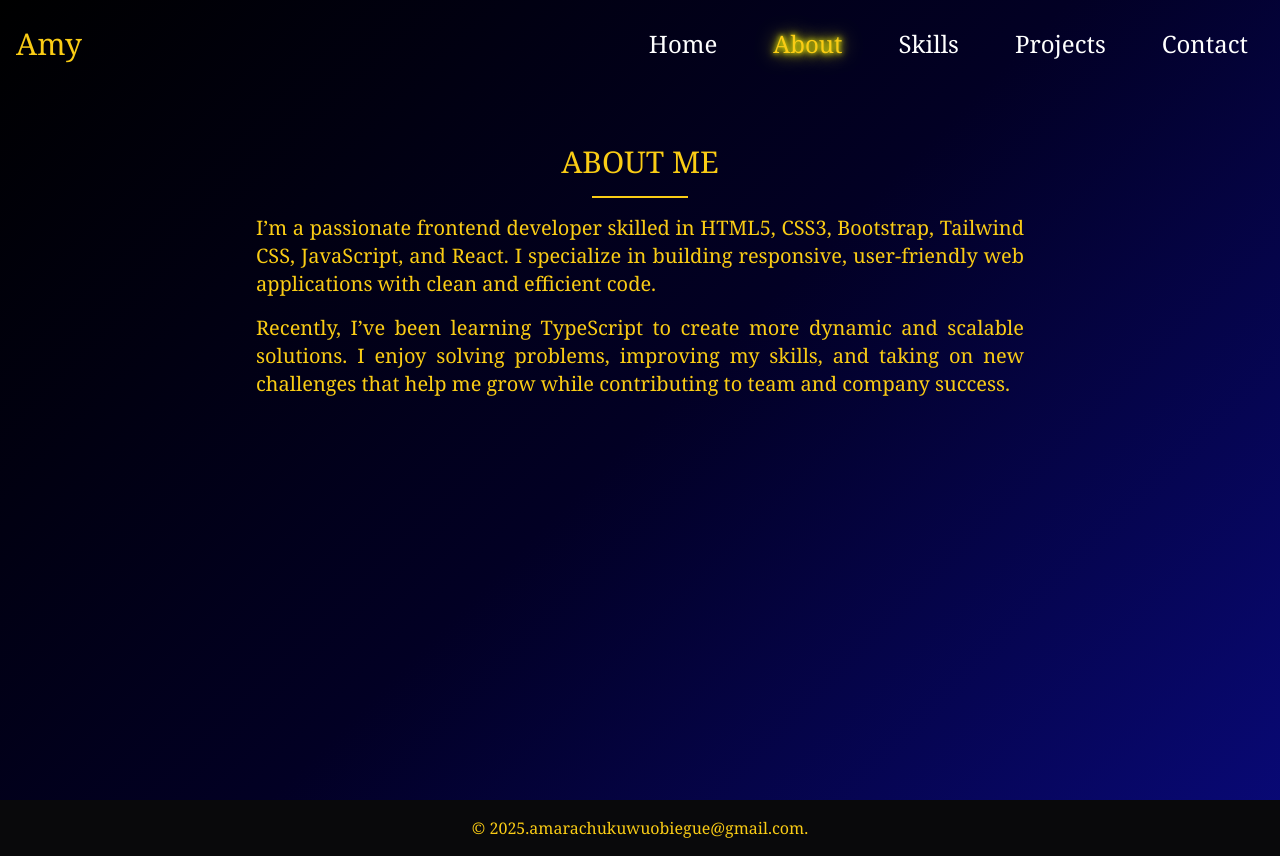
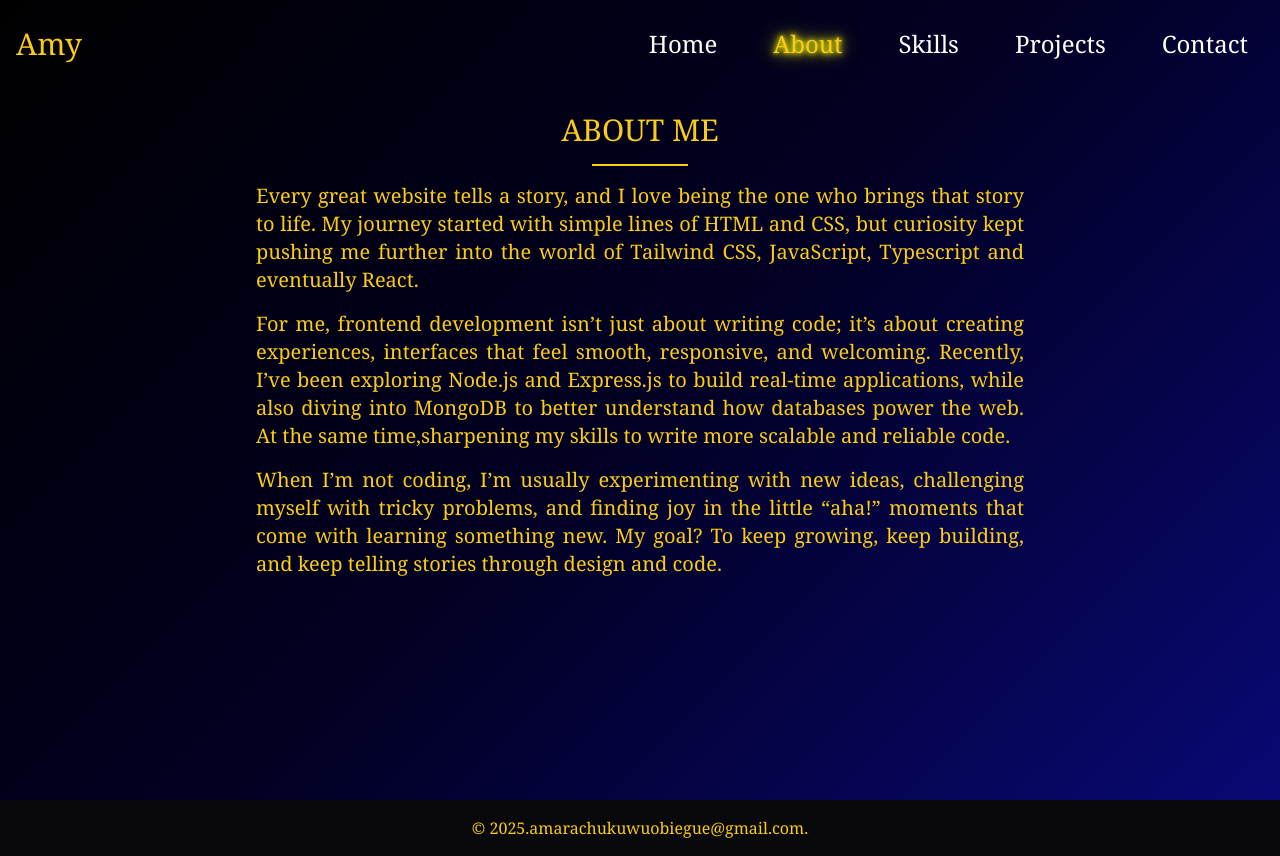
Before and after one commit to Amysly/my-port, a React (Vite) app: page /about in a window 1280 px wide. Built offline with nearby package versions, Linux system fonts and the light colour scheme.

Commit message:
updated the  about page and projectdetail file

```diff
--- a/src/Pages/About.jsx
+++ b/src/Pages/About.jsx
@@ -5,7 +5,7 @@ const About = () => {
     <section className="min-h-screen pt-12 px-4 flex flex-col items-center">
       {/* Heading */}
       <h2 className="text-yellow-400 text-lg sm:text-xl lg:text-3xl
-       font-serif text-center mt-24">
+       font-serif text-center mt-5 sm:mt-16">
         ABOUT ME
       </h2>
 
@@ -15,16 +15,22 @@ const About = () => {
       {/* Content */}
       <div className="text-yellow-400 font-serif text-sm sm:text-base lg:text-xl max-w-3xl text-justify space-y-4">
         <p>
-          I’m a passionate frontend developer skilled in HTML5, CSS3, Bootstrap, Tailwind CSS,
-          JavaScript, and React. I specialize in building responsive, user-friendly web applications
-          with clean and efficient code.
-        </p>
-
-        <p>
-          Recently, I’ve been learning TypeScript to create more dynamic and scalable solutions.
-          I enjoy solving problems, improving my skills, and taking on new challenges that help me
-          grow while contributing to team and company success.
-        </p>
+        Every great website tells a story, and I love being the one who brings that story to life.
+        My journey started with simple lines of HTML and CSS, but curiosity kept pushing me further
+        into the world of Tailwind CSS, JavaScript, Typescript and eventually React.
+      </p>
+      <p>
+      For me, frontend development isn’t just about writing code; it’s about creating experiences,
+      interfaces that feel smooth, responsive, and welcoming. Recently, I’ve been exploring Node.js
+      and Express.js to build real-time applications, while also diving into MongoDB to better
+      understand how databases power the web. At the same time,sharpening my skills
+      to write more scalable and reliable code.
+    </p>
+    <p>
+      When I’m not coding, I’m usually experimenting with new ideas, challenging myself with tricky
+      problems, and finding joy in the little “aha!” moments that come with learning something new.
+      My goal? To keep growing, keep building, and keep telling stories through design and code.
+  </p>
       </div>
     </section>
   );
--- a/src/Pages/ProjectDetails.js
+++ b/src/Pages/ProjectDetails.js
@@ -4,7 +4,10 @@ const myProjects = [
     title: "Cryptocurrency Tracker App",
     image: "images/cryptocurrency.png",
     description:
-      "A responsive app that tracks live cryptocurrency prices and market trends in real time, providing users with up-to-date insights.",
+      `A responsive cryptocurrency tracker powered by the GeckoCoins API. The
+      app delivers real-time market updates, highlights coins performing well
+       (and those that aren’t), and includes a dynamic pie chart to visualize overall market trends.
+`,
     techStack: "HTML, Tailwind CSS, React.js",
     liveLink: "https://cryptocurrencytracke.netlify.app/",
     codeLink: "https://github.com/Amysly/Cryptocurrency-Tracker",
@@ -14,7 +17,10 @@ const myProjects = [
     image: "images/food.png",
     title: "E-commerce Website",
     description:
-      "An online food store with product listings and a shopping cart system, allowing users to browse and add items seamlessly.",
+      `A responsive online food store with a fully functional shopping cart.
+      Users can browse product listings, add or remove items from their cart,
+      and view automatic price updates for a seamless shopping experience.
+`,
     techStack: "HTML, CSS, JavaScript",
     liveLink: "https://jovial-cactus-77d66f.netlify.app/",
     codeLink: "https://github.com/Amysly/Amy-Kitchen",
@@ -24,7 +30,8 @@ const myProjects = [
     image: "images/movies.png",
     title: "Movie Search App",
     description:
-      "A movie discovery app where users can search for films and view details using a public movie database API.",
+      `A movie discovery app where users can search for films and view details
+       using a public movie database API.`,
     techStack: "HTML, Tailwind CSS, React.js",
     liveLink: "https://movieapp-amysly.netlify.app",
     codeLink: "https://github.com/Amysly/movie_app",
```
